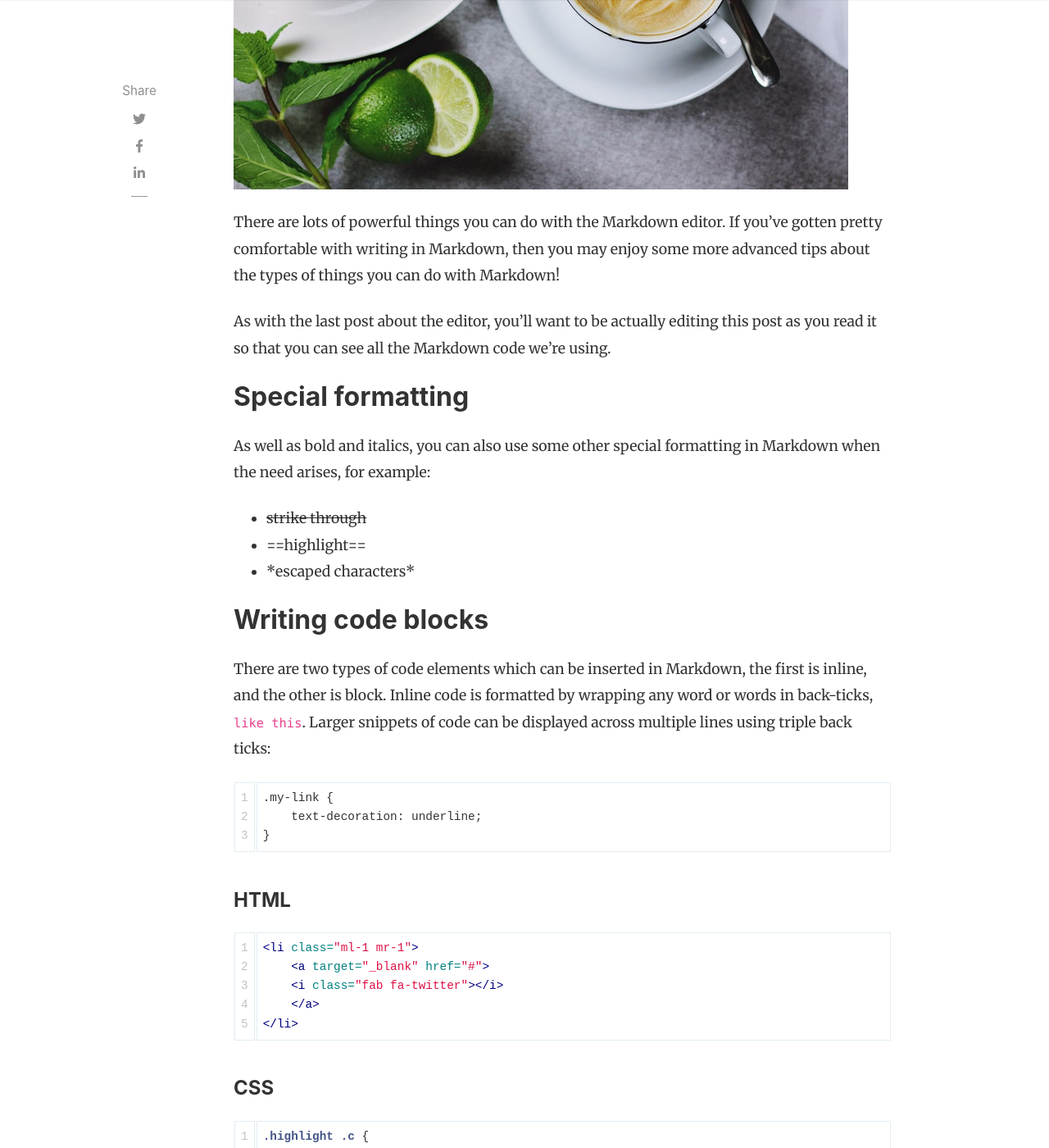
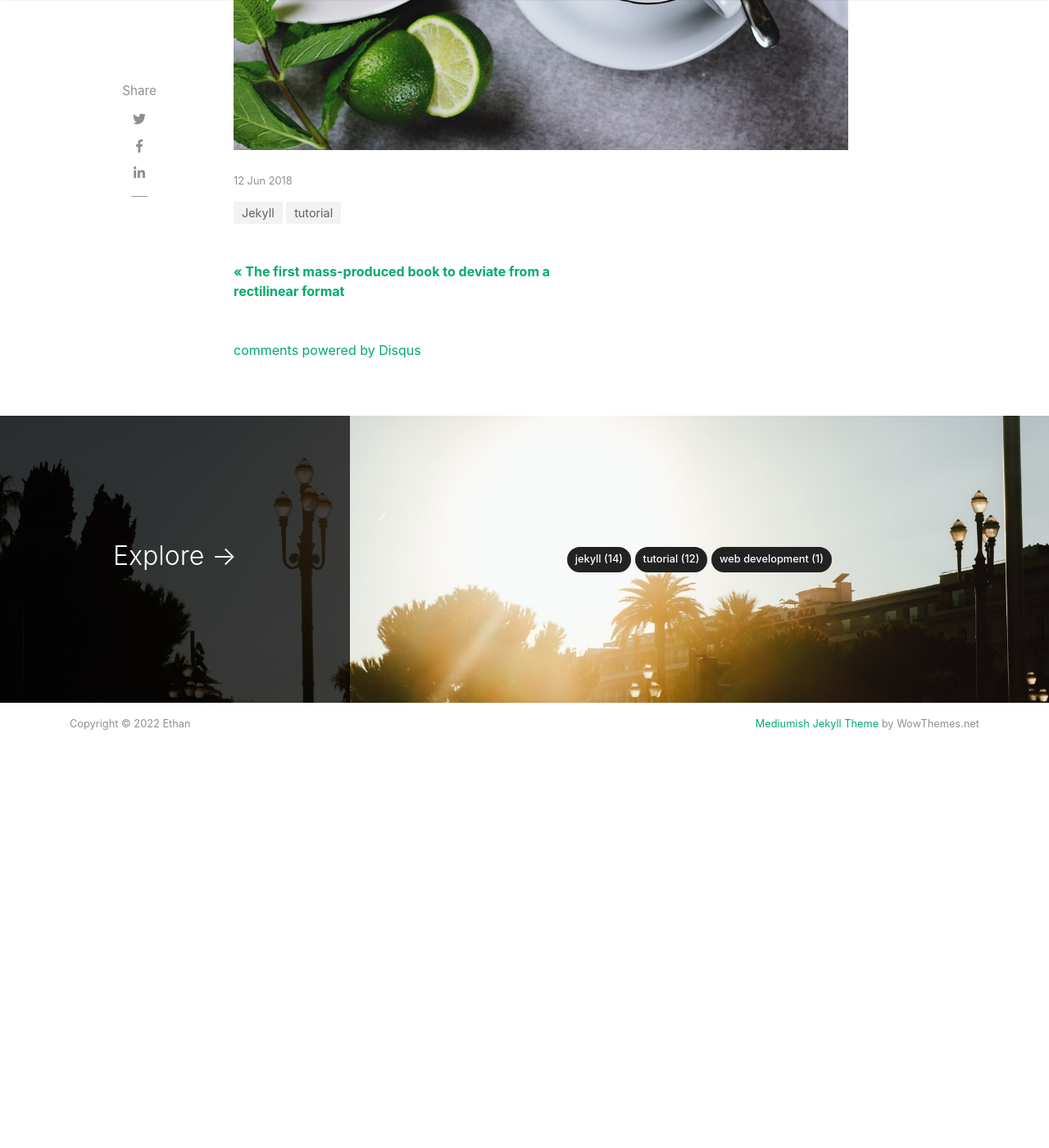
Before and after one commit to MonPower/MonPower.github.io, a Jekyll site: the page built from _posts/2018-06-12-powerful-things-markdown-editor.md, in a window 1280 px wide and 1400 px high, scrolled down 741 px. Shown: the whole window at 82% size. Built offline with Jekyll 4.4.1, drawn with Linux system fonts in a browser that asks for light colours; nearby versions of some CDN libraries; comment, search, counter and statistics services are not loaded; after the commit the page ends 1708 px from its top, so only the background shows below that; some of the changed text lies outside the part shown.

Commit message:
only keep a picture

````diff
--- a/_posts/2018-06-12-powerful-things-markdown-editor.md
+++ b/_posts/2018-06-12-powerful-things-markdown-editor.md
@@ -1,104 +1,6 @@
 ---
 layout: post
-title:  "Powerful things you can do with the Markdown editor"
 author: sal
 categories: [ Jekyll, tutorial ]
 image: assets/images/16.jpg
 ---
-There are lots of powerful things you can do with the Markdown editor. If you've gotten pretty comfortable with writing in Markdown, then you may enjoy some more advanced tips about the types of things you can do with Markdown!
-
-As with the last post about the editor, you'll want to be actually editing this post as you read it so that you can see all the Markdown code we're using.
-
-
-## Special formatting
-
-As well as bold and italics, you can also use some other special formatting in Markdown when the need arises, for example:
-
-+ ~~strike through~~
-+ ==highlight==
-+ \*escaped characters\*
-
-
-## Writing code blocks
-
-There are two types of code elements which can be inserted in Markdown, the first is inline, and the other is block. Inline code is formatted by wrapping any word or words in back-ticks, `like this`. Larger snippets of code can be displayed across multiple lines using triple back ticks:
-
-```
-.my-link {
-    text-decoration: underline;
-}
-```
-
-#### HTML
-
-```html
-<li class="ml-1 mr-1">
-    <a target="_blank" href="#">
-    <i class="fab fa-twitter"></i>
-    </a>
-</li>
-```
-
-#### CSS
-
-```css
-.highlight .c {
-    color: #999988;
-    font-style: italic;
-}
-.highlight .err {
-    color: #a61717;
-    background-color: #e3d2d2;
-}
-```
-
-#### JS
-
-```js
-// alertbar later
-$(document).scroll(function () {
-    var y = $(this).scrollTop();
-    if (y > 280) {
-        $('.alertbar').fadeIn();
-    } else {
-        $('.alertbar').fadeOut();
-    }
-});
-```
-
-#### Python
-
-```python
-print("Hello World")
-```
-
-#### Ruby
-
-```ruby
-require 'redcarpet'
-markdown = Redcarpet.new("Hello World!")
-puts markdown.to_html
-```
-
-#### C
-
-```c
-printf("Hello World");
-```
-
-
-
-
-![walking]({{ site.baseurl }}/assets/images/8.jpg)
-
-## Reference lists
-
-The quick brown jumped over the lazy.
-
-Another way to insert links in markdown is using reference lists. You might want to use this style of linking to cite reference material in a Wikipedia-style. All of the links are listed at the end of the document, so you can maintain full separation between content and its source or reference.
-
-## Full HTML
-
-Perhaps the best part of Markdown is that you're never limited to just Markdown. You can write HTML directly in the Markdown editor and it will just work as HTML usually does. No limits! Here's a standard YouTube embed code as an example:
-
-<p><iframe style="width:100%;" height="315" src="https://www.youtube.com/embed/Cniqsc9QfDo?rel=0&amp;showinfo=0" frameborder="0" allowfullscreen></iframe></p>
````
